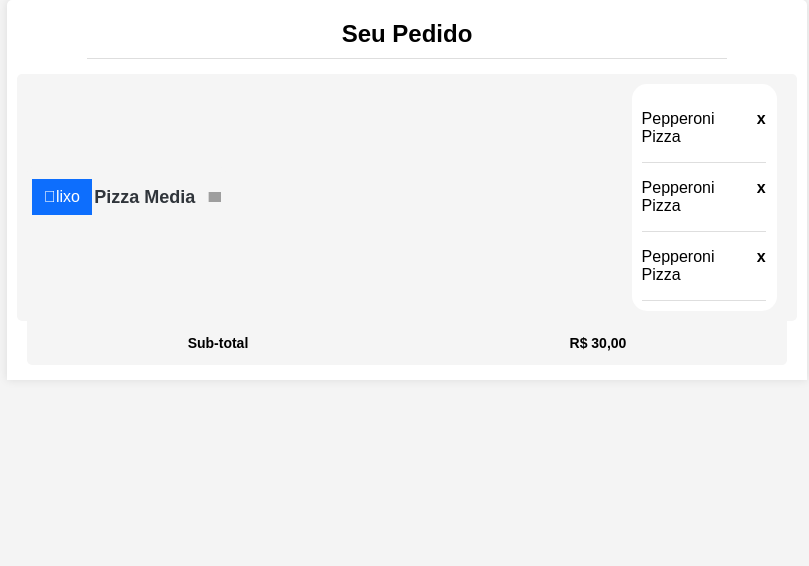
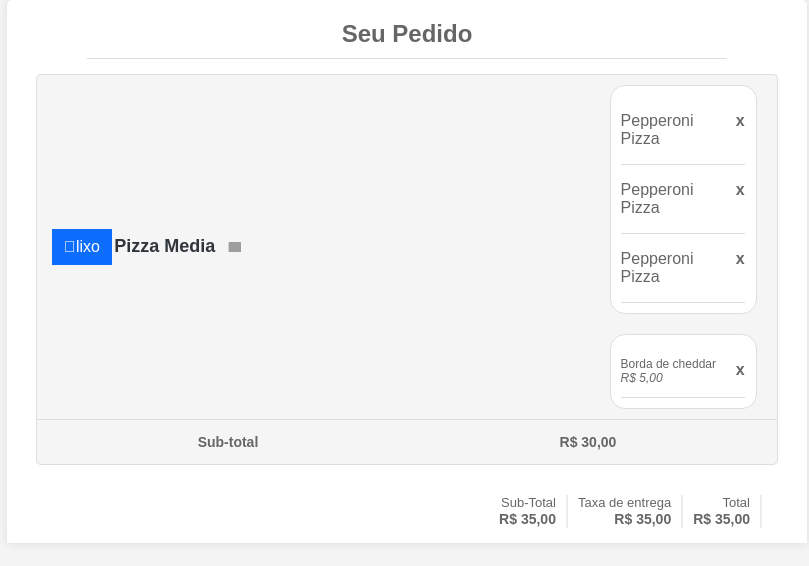
Before and after one commit to DeividAlmeida/menu, a React (Create React App) app: page /cart in a window 1280 px wide. Shown: the top 566 px of the page, without its empty margins (233-1042 px from the left). Built offline with nearby package versions, Linux system fonts and the light colour scheme; grey boxes are pictures that could not be loaded.

Commit message:
add total price

```diff
--- a/src/App.css
+++ b/src/App.css
@@ -166,13 +166,25 @@ select {
   -webkit-appearance: none;
   -moz-appearance: none;
   appearance: none;
-  background-color: var(--bs-body-bg);
   background-image: var(--bs-form-select-bg-img), var(--bs-form-select-bg-icon, none);
   background-repeat: no-repeat;
   background-position: right .75rem center;
   background-size: 16px 12px;
-  border: var(--bs-border-width) solid var(--bs-border-color);
-  border-radius: var(--bs-border-radius);
+  transition: border-color .15s ease-in-out, box-shadow .15s ease-in-out;
+}
+textarea {
+  display: block;
+  width: 100%;
+  padding: .375rem .75rem;
+  font-size: 1rem;
+  font-weight: 400;
+  line-height: 1.5;
+  -webkit-appearance: none;
+  -moz-appearance: none;
+  appearance: none;
+  background-clip: padding-box;
+  border: #dedede solid 1px;
+  border-radius: 5px;
   transition: border-color .15s ease-in-out, box-shadow .15s ease-in-out;
 }
 button {
@@ -182,11 +194,8 @@ button {
   --bs-btn-font-size: 1rem;
   --bs-btn-font-weight: 400;
   --bs-btn-line-height: 1.5;
-  --bs-btn-color: var(--bs-body-color);
   --bs-btn-bg: transparent;
-  --bs-btn-border-width: var(--bs-border-width);
   --bs-btn-border-color: transparent;
-  --bs-btn-border-radius: var(--bs-border-radius);
   --bs-btn-hover-border-color: transparent;
   --bs-btn-box-shadow: inset 0 1px 0 rgba(255, 255, 255, 0.15), 0 1px 1px rgba(0, 0, 0, 0.075);
   --bs-btn-disabled-opacity: 0.65;
--- a/src/cart/cart.css
+++ b/src/cart/cart.css
@@ -6,6 +6,7 @@
   max-width: 800px;
   height: 100%;
   width: 100%;
+  color: #666;
 }
 .container {
   display: flex;
@@ -29,12 +30,14 @@
   display: flex;
   justify-content: space-between;
   align-items: center;
-  width: 95%;
+  width: 90%;
   font-weight: bold;
   font-size: 12px;
   position: relative;
   cursor: pointer;
-  border-radius: 5px;
+  border-radius: 5px 5px 0 0;
+  border: solid #dedede  1px;
+  border-bottom: 0px;
 }
 .item-header {
   background: #f5f5f5;
@@ -63,6 +66,7 @@
   padding: 10px;
   border-radius: 15px;
   width: 100%;
+  border: #dedede solid 1px;
 }
 .item-info {
   width: 99%;
@@ -74,8 +78,23 @@
 .item-taste {
   font-weight: normal;
 }
+.item-footer {
+  background: #f5f5f5;
+  display: flex;
+  justify-content: center;
+  padding: 10px;
+}
+.item-complement {
+  font-size: 12px;
+  font-weight: normal;
+}
+.item-complement-price {
+  font-size: 12px;
+  margin: 0;
+  font-style: italic;
+}
 .sub-total {
-  width: 95%;
+  width: 90%;
   font-weight: bold;
   font-size: 14px;
   text-align: end;
@@ -84,4 +103,33 @@
   margin: 0 0 15px 0;
   display: flex;
   justify-content: space-around;
+  padding: 0 10px;
+  border: #dedede solid 1px;
 }
+.total-price {
+  display: flex;
+  justify-content: end;
+  width: 90%;
+  padding: 10px 10px 10px 0;
+}
+.price-box {
+  display: flex;
+  max-width: 30%;
+  flex-direction: column;
+  font-size: 13px;
+  color: #666;
+  margin: 5px 0;
+  border-right: 2px solid #ececec;
+  padding: 0 10px 0 0;
+  padding: 0 10px 0 10px;
+}
+.total-price-label {
+  text-align: end;
+}
+.total-price-value {
+  text-align: end;
+  font-weight: bold;
+  display: block;
+  font-size: 14px;
+  line-height: 18px;
+}
--- a/src/cart/cart.tsx
+++ b/src/cart/cart.tsx
@@ -28,15 +28,45 @@ export const Cart = () => {
 
             </div>
           </div>
+          <div className="item-footer">
+            <div className="content">
+              <div className="item-info">
+                <p className="item-complement">
+                  Borda de cheddar
+                  <p className="item-complement-price">R$ 5,00</p>
+                </p>
+                  <p className="item-remove">x</p>
+              </div>
+            </div>
+          </div>
         </details>
         <div className="sub-total">
         <p className="sub-total-lable">
             Sub-total
           </p>
-          <p className="sub-total-value">
+          <p className="sub-total-price">
             R$ 30,00
           </p>
         </div>
+
+        <div className="total-price">
+          <div className="price-box">
+            <span className="total-price-label">Sub-Total</span>
+            <strong className="total-price-value">R$ 35,00</strong>
+          </div>
+          <div className="price-box">
+            <span className="total-price-label">Taxa de entrega</span>
+            <strong className="total-price-value">R$ 35,00</strong>
+          </div>
+          <div className="price-box">
+            <span className="total-price-label">Total</span>
+            <strong className="total-price-value">R$ 35,00</strong>
+          </div>
+        </div>
+
+        {/* <div className="form-floating">
+          <textarea className="form-control" placeholder="Comentário" ></textarea>
+        </div> */}
       </div>
     </section>
   );
```
